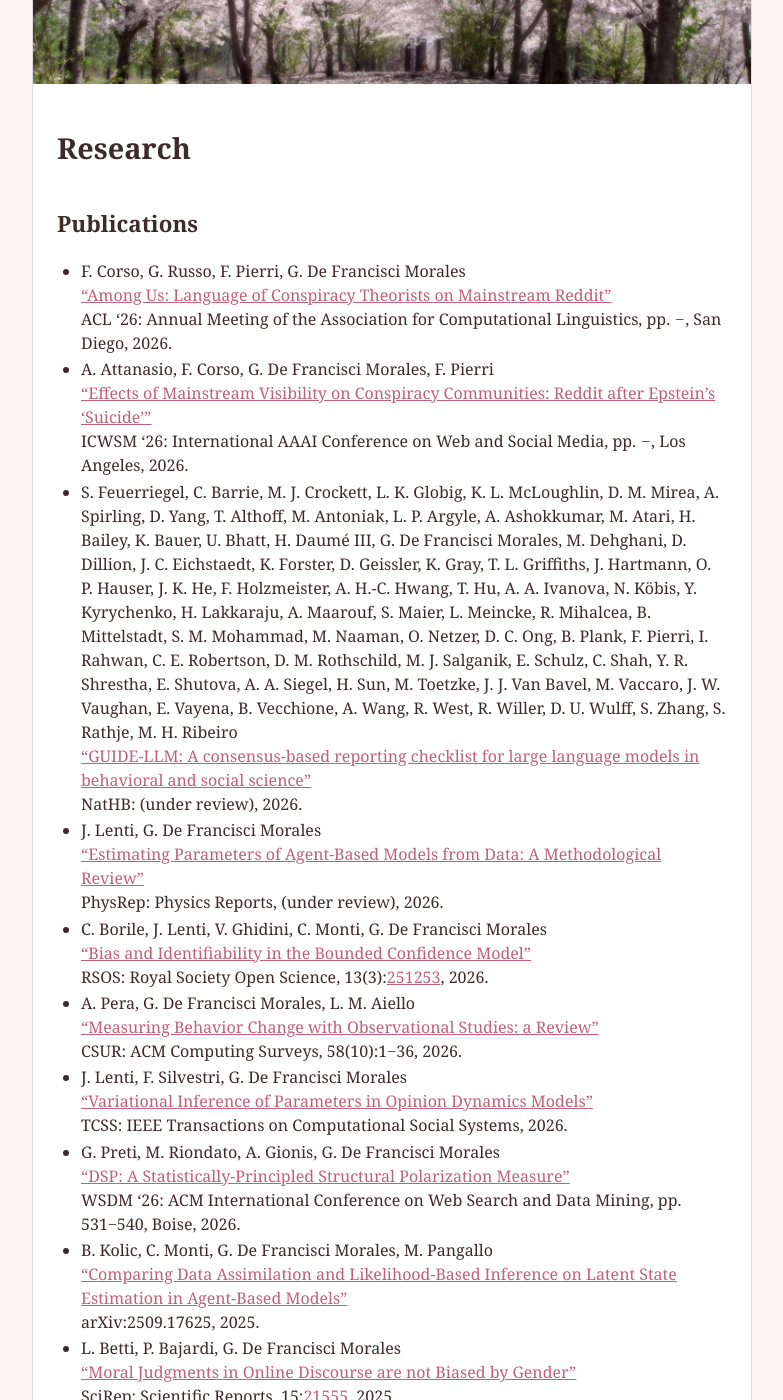
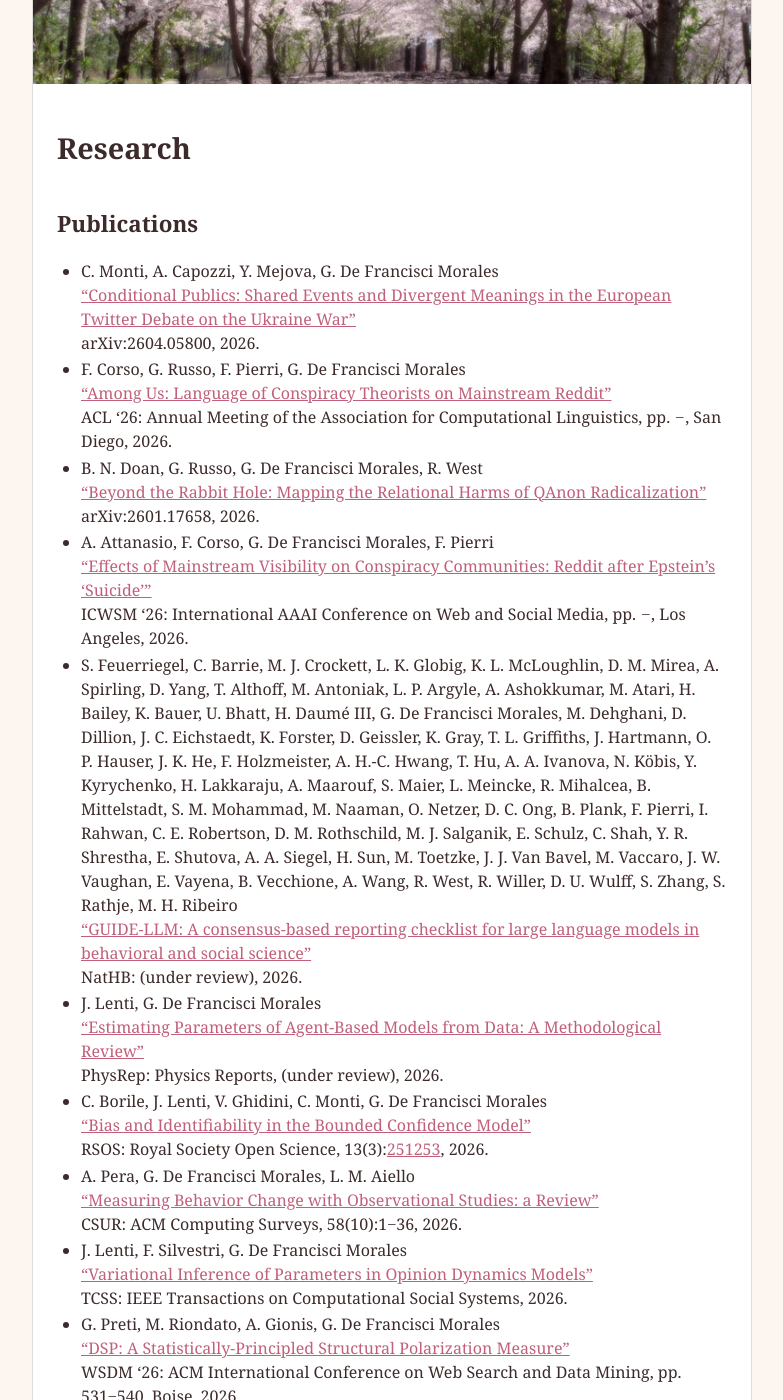
Before and after one commit to gdfm/gdfm.github.io, a Jekyll site: the page built from _pages/research.md, in a window 1280 px wide and 1400 px high, scrolled down 239 px. Shown: the whole window, without its empty margins (248-1031 px from the left). Built offline with Jekyll 4.4.1, drawn with Linux system fonts in a browser that asks for light colours; some of the changed text lies outside the part shown.

Commit message:
Ukraine networks paper

```diff
--- a/_pages/research.md
+++ b/_pages/research.md
@@ -6,9 +6,17 @@
 
 ## Publications
 
+- C. Monti, A. Capozzi, Y. Mejova, G. De Francisci Morales
+[“Conditional Publics: Shared Events and Divergent Meanings in the European Twitter Debate on the Ukraine War”](https://arxiv.org/abs/2604.05800)
+arXiv:2604.05800, 2026.
+
 - F. Corso, G. Russo, F. Pierri, G. De Francisci Morales
 [“Among Us: Language of Conspiracy Theorists on Mainstream Reddit”](https://arxiv.org/abs/2506.05086)
 ACL '26: Annual Meeting of the Association for Computational Linguistics, pp. _−_, San Diego, 2026.
+
+- B. N. Doan, G. Russo, G. De Francisci Morales, R. West
+[“Beyond the Rabbit Hole: Mapping the Relational Harms of QAnon Radicalization”](https://arxiv.org/abs/2601.17658)
+arXiv:2601.17658, 2026.
 
 - A. Attanasio, F. Corso, G. De Francisci Morales, F. Pierri
 [“Effects of Mainstream Visibility on Conspiracy Communities: Reddit after Epstein's 'Suicide'”](https://arxiv.org/abs/2512.24351)
@@ -37,6 +45,10 @@
 - G. Preti, M. Riondato, A. Gionis, G. De Francisci Morales
 [“DSP: A Statistically-Principled Structural Polarization Measure”](https://arxiv.org/abs/2512.03937)
 WSDM '26: ACM International Conference on Web Search and Data Mining, pp. 531−540, Boise, 2026.
+
+- F. Corso, F. Pierri, G. De Francisci Morales
+[“Do Androids Dream of Unseen Puppeteers? Probing for a Conspiracy Mindset in Large Language Models”](https://arxiv.org/abs/2511.03699)
+arXiv:2511.03699, 2025.
 
 - B. Kolic, C. Monti, G. De Francisci Morales, M. Pangallo
 [“Comparing Data Assimilation and Likelihood-Based Inference on Latent State Estimation in Agent-Based Models”](http://arxiv.org/abs/2509.17625)
```
Also changed, not shown: _pages/about.md (+3 -3 lines), 4 other files.
